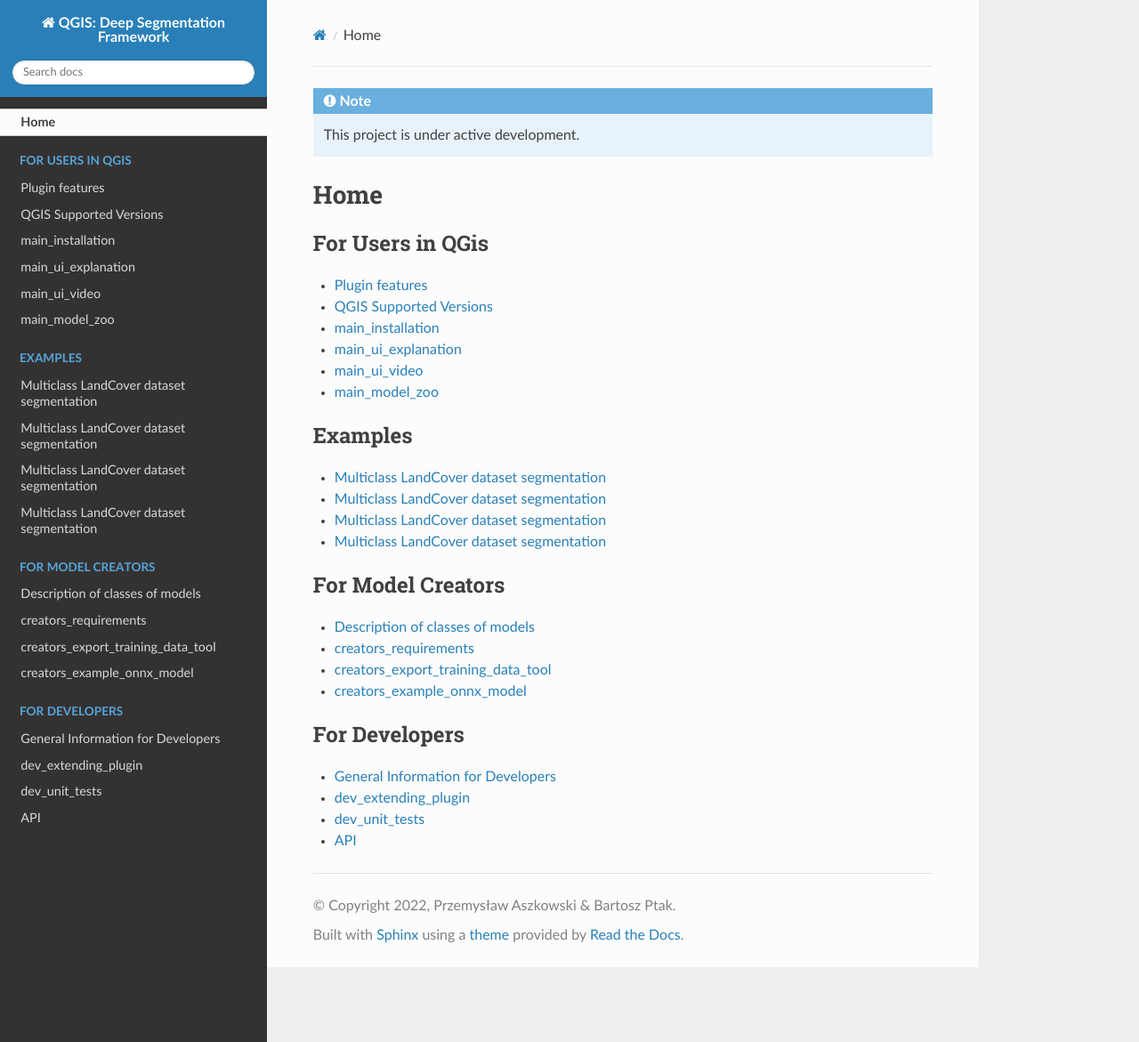
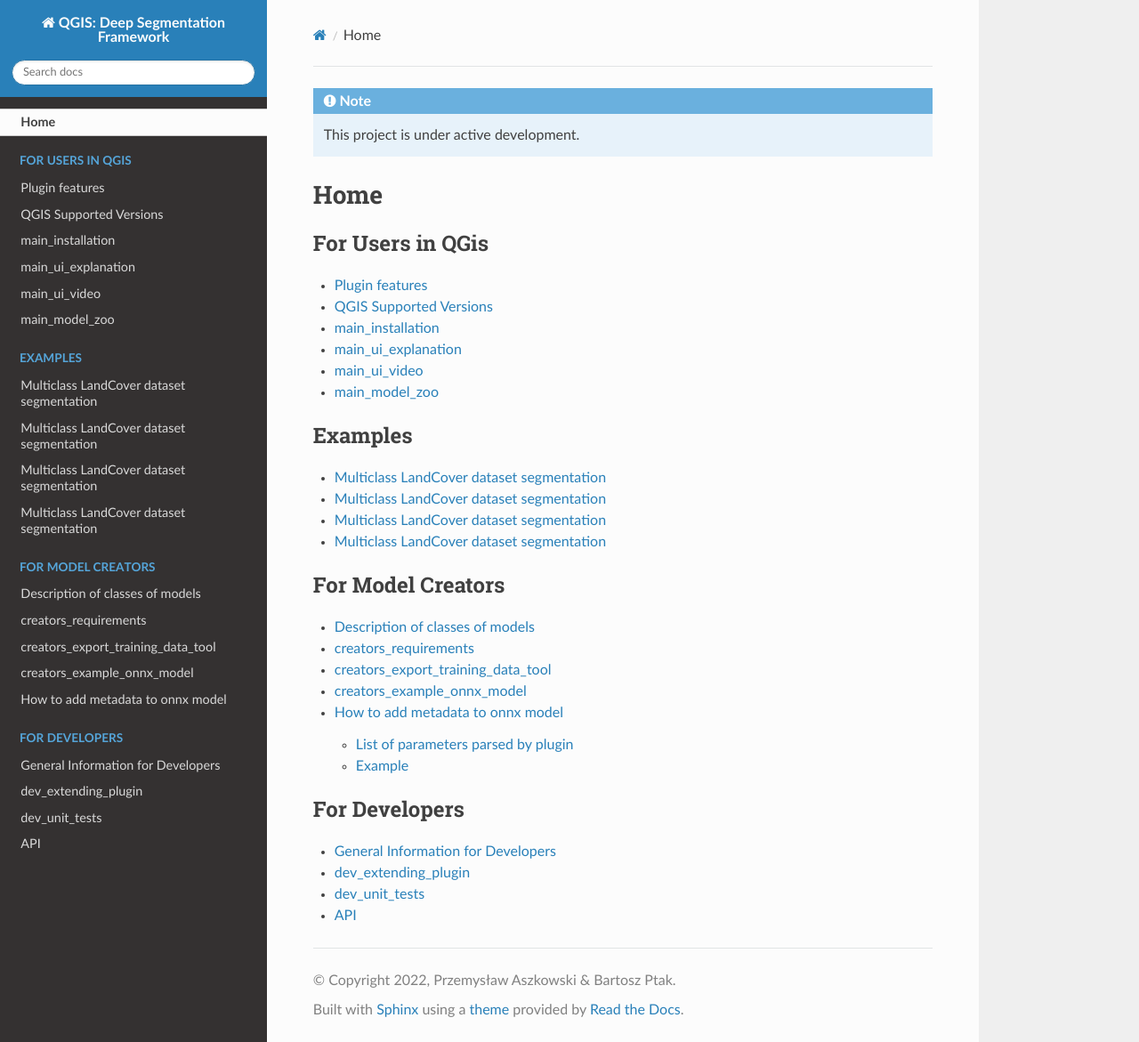
Before and after one commit to PUTvision/qgis-plugin-deepness, a Sphinx documentation site: the page built from docs/source/index.rst, in a window 1280 px wide and 1171 px high. Shown: the whole window at 89% size. Built offline with Sphinx 7.4.7 and the Read the Docs theme 2.0.0, drawn with Linux system fonts in a browser that asks for light colours; some of the changed lines change nothing that is shown.

Commit message:
Add metadata docs

```diff
--- /dev/null
+++ b/docs/source/creators/creators_add_metadata_to_model.rst
@@ -0,0 +1,71 @@
+How to add metadata to onnx model
+=================================
+
+The plugin allows you to load the meta parameters of the onnx model automatically. Predefined parameter types are designed for the simplicity of the user's work. The written metadata is especially important for users who are not familiar with the technical details.
+
+
+====================================
+List of parameters parsed by plugin
+====================================
+
++--------------------+-------+---------------------------------------+-------------------------------------------------------------+
+| Parameter          |  Type |            Example                    | Description                                                 |
++====================+=======+=======================================+=============================================================+
+| model_type         |  str  |   :code:`'segmenter'`                  | Types of models available: segmenter, regressor, detector.  |
++--------------------+-------+---------------------------------------+-------------------------------------------------------------+
+| class_names        |  dict | :code:`{0: 'background', 1: 'field'}` | A dictionary that maps a class id to its name.              |
++--------------------+-------+---------------------------------------+-------------------------------------------------------------+
+| resolution         | float |        :code:`100`                    |                                                             |
++--------------------+-------+---------------------------------------+-------------------------------------------------------------+
+| tiles_size         |  int  |        :code:`512`                    |                                                             |
++--------------------+-------+---------------------------------------+-------------------------------------------------------------+
+| tiles_overlap      |  int  |         :code:`40`                    |                                                             |
++--------------------+-------+---------------------------------------+-------------------------------------------------------------+
+| seg_argmax         |  bool |      :code:`False`                    |                                                             |
++--------------------+-------+---------------------------------------+-------------------------------------------------------------+
+| seg_thresh         | float |       :code:`0.5`                     |                                                             |
++--------------------+-------+---------------------------------------+-------------------------------------------------------------+
+| seg_small_segment  |  int  |       :code:`7`                       |                                                             |
++--------------------+-------+---------------------------------------+-------------------------------------------------------------+
+| reg_output_scaling | float |       :code:`1.0`                     |                                                             |
++--------------------+-------+---------------------------------------+-------------------------------------------------------------+
+| det_conf           | float |       :code:`0.6`                     |                                                             |
++--------------------+-------+---------------------------------------+-------------------------------------------------------------+
+| det_iou_thresh     | float |       :code:`0.4`                     |                                                             |
++--------------------+-------+---------------------------------------+-------------------------------------------------------------+
+
+
+=======
+Example
+=======
+
+The example below shows how to add string, float, and dictionary metadata into a model. Note that metadata is created while :code:`model.metadata_props.add()` is called. Moreover, the metadata value has to be a byte type.
+
+.. code-block::
+
+    import json
+    import onnx
+
+    model = onnx.load('deeplabv3_landcover_4c.onnx')
+
+    class_names = {
+        0: '_background',
+        1: 'building',
+        2: 'woodland',
+        3: 'water',
+        4: 'road',
+    }
+
+    m1 = model.metadata_props.add()
+    m1.key = 'model_type'
+    m1.value = json.dumps('segmenter')
+
+    m2 = model.metadata_props.add()
+    m2.key = 'class_names'
+    m2.value = json.dumps(class_names)
+
+    m3 = model.metadata_props.add()
+    m3.key = 'resolution'
+    m3.value = json.dumps(50)
+
+    onnx.save(model, 'deeplabv3_landcover_4c.onnx')
--- a/docs/source/index.rst
+++ b/docs/source/index.rst
@@ -38,6 +38,7 @@
    creators/creators_requirements
    creators/creators_export_training_data_tool
    creators/creators_example_onnx_model
+   creators/creators_add_metadata_to_model
 
 .. toctree::
    :maxdepth: 2
```
